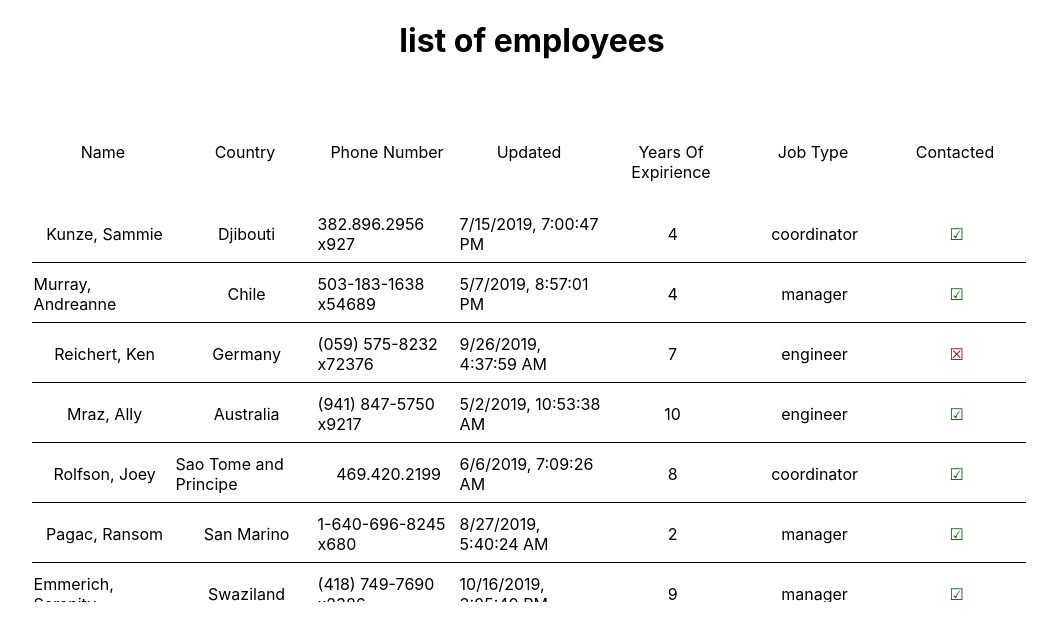
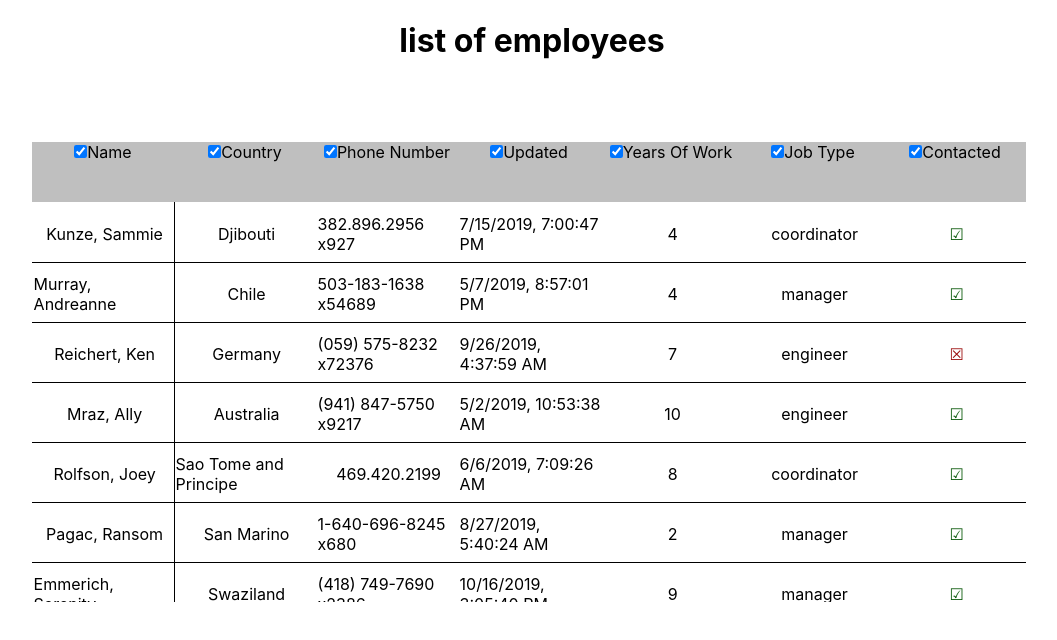
Before and after one commit to nextdesusu/datagrid, a React (Create React App) app: page / in a window 1280 px wide. Shown: the top 640 px of the page, without its empty margins (108-1165 px from the left). Built offline with nearby package versions, Linux system fonts and the light colour scheme.

Commit message:
feat: add sorters

```diff
--- a/src/components/App/index.tsx
+++ b/src/components/App/index.tsx
@@ -28,7 +28,6 @@ class App extends React.Component<PropsFromRedux> {
     const loadedFilters: Array<Filter> | null = LSload();
     console.log(loadedFilters.length, '===', titleList.length)
     if (loadedFilters?.length === titleList.length) {
-      console.log("loading...")
       setFilters(loadedFilters);
     } else {
       const filtersArray = titleList.map(
@@ -87,11 +86,22 @@ class App extends React.Component<PropsFromRedux> {
     return true;
   }
 
-  get filteredGridData(): Array<Array<dataValue>> {
+  filterGridData(gridData: Array<Array<dataValue>>, activeFilters: Array<Filter>): Array<Array<dataValue>> {
     const { filters } = this.props;
-    const activeFilters = filters.filter(filterItem => filterItem.switchedOn);
+    return gridData.filter(dataRow => this.isValid(activeFilters, dataRow));
+  }
+
+  sortGridData(gridData: Array<Array<dataValue>>) {
+    return gridData;
+  }
+
+  get handledGridData(): Array<Array<dataValue>> {
+    const { filters } = this.props;
+    const activeFilters: Array<Filter> = filters.filter(filterItem => filterItem.switchedOn);
     if (activeFilters.length === 0) return data;
-    return data.filter(dataRow => this.isValid(activeFilters, dataRow));
+    const filteredData: Array<Array<dataValue>> = this.filterGridData(data, activeFilters);
+    const sortedData: Array<Array<dataValue>> = this.sortGridData(filteredData);
+    return sortedData;
   }
 
   render() {
@@ -103,7 +113,7 @@ class App extends React.Component<PropsFromRedux> {
         <Header>list of employees</Header>
         <Main>
           <Grid
-            data={this.filteredGridData}
+            data={this.handledGridData}
             titles={titleList}
             width={width}
             height={height}
--- a/src/components/Cell/Cell.css
+++ b/src/components/Cell/Cell.css
@@ -11,14 +11,22 @@
     justify-content: center;
 }
 
+.cell-first {
+    border-right: 1px solid black;
+}
+
+.c-title {
+    position: fixed;
+}
+
 .c-boolean {
 
 }
 
-.b-correct {
+.b-positive {
     color: rgb(11, 90, 11);
 }
 
-.b-incorrect {
+.b-negative {
     color: rgb(156, 13, 13);
 }
--- a/src/components/Cell/index.tsx
+++ b/src/components/Cell/index.tsx
@@ -19,7 +19,7 @@ class Cell extends PureComponent<GridChildComponentProps> {
                 break;
             case "boolean":
                 finalValue = value ? "☑" : "☒";
-                className = `${className} c-boolean b-${value ? "correct" : "incorrect"}`;
+                className = `${className} c-boolean b-${value ? "positive" : "negative"}`;
                 break;
             case "object":
                 if (value instanceof Date) {
@@ -27,17 +27,19 @@ class Cell extends PureComponent<GridChildComponentProps> {
                     className = `${className} c-date`;
                 } else {
                     finalValue = value.type;
-                    className = `${className} job`
+                    className = `${className} c-job`
                 }
                 break;
         }
         return (<div className={className}>{finalValue}</div>)
     }
+
     render() {
         const { columnIndex, rowIndex, data, style } = this.props;
         const value = data[rowIndex][columnIndex];
+        const firstCell: boolean = columnIndex === 0;
         return (
-            <div className="cell-wrapper" style={style}>
+            <div className={`cell-wrapper ${firstCell ? "cell-first" : ""}`} style={style}>
                 {this.getComponent(value)}
             </div>
         )
--- a/src/components/CellHeader/CellHeader.css
+++ b/src/components/CellHeader/CellHeader.css
@@ -7,4 +7,9 @@
     cursor: pointer;
     background-color: white;
     display: grid;
+    background-color: rgba(128, 128, 128, 0.5);
 }
+
+.cell-header-input {
+    width: 80%;
+}
--- a/src/components/CellHeader/index.tsx
+++ b/src/components/CellHeader/index.tsx
@@ -20,7 +20,7 @@ const getInputComponent = (
 ) => {
   switch (componentType) {
     case "enum":
-      const selected = String(state?.value as string || "0");
+      const selected = String((state?.value as string) || "0");
       return (
         <select
           data-cell-input-type={componentType}
@@ -50,12 +50,8 @@ const getInputComponent = (
           value={bSelected}
           onChange={() => {}}
         >
-          <option value={"false"}>
-            false
-          </option>
-          <option value={"true"}>
-            true
-          </option>
+          <option value={"false"}>false</option>
+          <option value={"true"}>true</option>
         </select>
       );
     default:
@@ -64,7 +60,7 @@ const getInputComponent = (
           data-cell-input-type={componentType}
           data-cell-input-id={id}
           className="cell-header-input"
-          defaultValue={state?.value as string || ""}
+          defaultValue={(state?.value as string) || ""}
         />
       );
   }
@@ -79,9 +75,23 @@ const CellHeader = ({
   state
 }: CellHeaderProps) => {
   return (
-    <div data-cell-parent data-cell-id={id} className="cell-header" style={style}>
-      <span>{children}</span>
-      <div className={`cell-header-inner ${state?.switchedOn ? "" : "non-visible"}`}>
+    <div
+      data-cell-parent
+      data-cell-id={id}
+      className="cell-header"
+      style={style}
+    >
+      <div>
+        <label>
+          <input data-cell-checkbox type="checkbox" checked={true} />
+        </label>
+        <span>{children}</span>
+      </div>
+      <div
+        className={`cell-header-inner ${
+          state?.switchedOn ? "" : "non-visible"
+        }`}
+      >
         {getInputComponent(componentType, id, options, state)}
       </div>
     </div>
--- a/src/components/Grid/index.tsx
+++ b/src/components/Grid/index.tsx
@@ -19,7 +19,7 @@ const Grid = ({ data, titles, width, height, rowHeight, columnCount }: GridProps
   const rowCount: number = data.length;
   const columnWidth: number = Math.floor(width / columnCount);
   return (
-    <section className="grid">
+    <section className="grid-wrapper">
       <GridHeader
         width={columnWidth}
         height={rowHeight}
@@ -33,6 +33,7 @@ const Grid = ({ data, titles, width, height, rowHeight, columnCount }: GridProps
         columnWidth={columnWidth}
         rowHeight={rowHeight}
         itemData={data}
+        className="grid"
       >
         {Cell}
       </FixedSizeGrid>
--- a/src/components/GridHeader/GridHeader.css
+++ b/src/components/GridHeader/GridHeader.css
@@ -2,6 +2,7 @@
     position: relative;
     will-change: transform;
     direction: ltr;
+    width: 100%;
 }
 
 .grid-header-block1 {
--- a/src/components/GridHeader/index.tsx
+++ b/src/components/GridHeader/index.tsx
@@ -2,7 +2,7 @@ import * as React from "react";
 import { connect, ConnectedProps } from "react-redux";
 
 import { changeFilterById } from "../../actions";
-import { title, Filter, filterValue, QueryStore, } from "../../types";
+import { title, Filter, filterValue, QueryStore } from "../../types";
 import CellHeader from "../CellHeader";
 import "./GridHeader.css";
 
@@ -11,7 +11,7 @@ const mapState = (state: QueryStore) => ({
 });
 
 const mapDispatch = {
-  setFilter: (id: number, filter: Filter) => changeFilterById(id, filter),
+  setFilter: (id: number, filter: Filter) => changeFilterById(id, filter)
 };
 
 const connector = connect(mapState, mapDispatch);
@@ -22,28 +22,29 @@ type Props = PropsFromRedux & {
   width: number;
   height: number;
   titles: Array<title>;
-}
+};
 
 class GridHeader extends React.Component<Props> {
-
   onClickHandler = (event: React.MouseEvent): void => {
     event.preventDefault();
     //Close all here!
     const target = event.target as Element;
-    let div: null | Element = null;
-    if (target.hasAttribute("data-cell-parent")) {
-      div = target;
-    } else if (target.parentElement?.hasAttribute("data-cell-parent")) {
-      div = target.parentElement;
-    } else {
+    if (
+      target.hasAttribute("data-cell-input-type") ||
+      target.hasAttribute("data-cell-checkbox")
+    )
       return;
+    let div: Element | null | undefined = target;
+    while (!div?.hasAttribute("data-cell-parent")) {
+      if (div?.hasAttribute("data-final-parent")) return;
+      div = div?.parentElement;
     }
-    const id: number = Number(div.getAttribute("data-cell-id"));
+    const id: number = Number(div?.getAttribute("data-cell-id"));
     const { setFilter, filters } = this.props;
     const newFilter = filters[id];
     newFilter.switchedOn = !newFilter.switchedOn;
     setFilter(id, newFilter);
-  }
+  };
 
   onChangeHandler = (event: React.ChangeEvent<HTMLInputElement>) => {
     const { setFilter, filters } = this.props;
@@ -53,7 +54,7 @@ class GridHeader extends React.Component<Props> {
     const { value } = target;
     const newFilter = filters[id];
     let finalValue: filterValue;
-    switch(componentType) {
+    switch (componentType) {
       case "text":
         finalValue = value.toLowerCase();
         break;
@@ -74,7 +75,7 @@ class GridHeader extends React.Component<Props> {
     }
     newFilter.value = finalValue;
     setFilter(id, newFilter);
-  }
+  };
 
   render() {
     const { width, height, titles, filters } = this.props;
@@ -84,13 +85,14 @@ class GridHeader extends React.Component<Props> {
         style={{ width: width * titles.length, height: height * 2 }}
         onClick={this.onClickHandler}
         onChange={this.onChangeHandler}
+        data-final-parent
       >
-        {titles.map(({label, componentType, options }, index) => {
+        {titles.map(({ label, componentType, options }, index) => {
           const CellTitleKey = `CellTitle: ${index}`;
           const fState = filters[index];
           return (
             <CellHeader
-              style={{width, height, left: index * width, top: height}}
+              style={{ width, height, left: index * width, top: height }}
               id={index}
               key={CellTitleKey}
               componentType={componentType}
--- a/src/consts.ts
+++ b/src/consts.ts
@@ -14,7 +14,7 @@ export const titleList: Array<title> = [
     { label: "country", componentType: "text" },
     { label: "phone number", componentType: "text" },
     { label: "updated", componentType: "date" },
-    { label: "years of expirience", componentType: "number" },
+    { label: "years of work", componentType: "number" },
     { label: "job type", options: JOBS, componentType: "enum" },
     { label: "contacted", componentType: "boolean" },
 ];
--- a/src/reducer.ts
+++ b/src/reducer.ts
@@ -2,14 +2,17 @@ import { SET_QUERY_STORE, CHANGE_FILTER_BY_ID, QueryStore, actionType } from './
 
 const initialState: QueryStore = {
     filters: [],
+    sorters: [],
+    sortPredicate: false,
 }
 
 export default function reducer(state: QueryStore = initialState, action: actionType) {
     switch (action.type) {
         case SET_QUERY_STORE:
-            return { filters: action.payload };
+            return { ...state, filters: action.payload };
         case CHANGE_FILTER_BY_ID:
             return {
+                ...state,
                 filters: state.filters.map((filterItem, filterIndex) => {
                     const { id, value } = action.payload;
                     if (filterIndex === id) return value;
--- a/src/types.ts
+++ b/src/types.ts
@@ -15,7 +15,6 @@ export interface title {
 }
 
 export type MouseEventHandler = (event: React.MouseEvent) => void;
-
 
 export type dataValue = string | object | boolean | number;
 
@@ -38,6 +37,8 @@ export interface FilterWithId {
 
 export interface QueryStore {
     filters: Array<Filter>;
+    sorters: Array<Boolean>;
+    sortPredicate: boolean;
 }
 
 interface changeFilterAction {
```
Also changed, not shown: src/components/Grid/Grid.css (line endings or trailing spaces).
